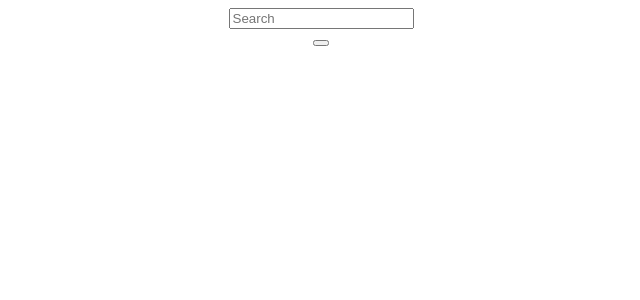
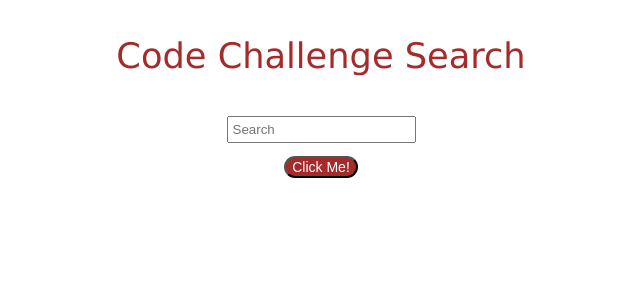
Before and after one commit to giorgio40/Coding-Challenge, a React (Create React App) app: page / in a window 1280 px wide. Shown: the top 300 px of the page, without its empty margins (319-959 px from the left). Built offline with nearby package versions, Linux system fonts and the light colour scheme.

Commit message:
its working, css done!

```diff
--- a/package.json
+++ b/package.json
@@ -12,6 +12,7 @@
     "react": "^17.0.2",
     "react-dom": "^17.0.2",
     "react-redux": "^7.2.4",
+    "react-router-dom": "^5.2.0",
     "react-scripts": "^4.0.3",
     "redux": "^4.1.0",
     "redux-logger": "^3.0.6",
--- a/src/App.css
+++ b/src/App.css
@@ -1,38 +1,103 @@
-.App {
-  text-align: center;
+/* http://meyerweb.com/eric/tools/css/reset/
+   v2.0 | 20110126
+   License: none (public domain)
+*/
+
+html, body, div, span, applet, object, iframe,
+h1, h2, h3, h4, h5, h6, p, blockquote, pre,
+a, abbr, acronym, address, big, cite, code,
+del, dfn, em, img, ins, kbd, q, s, samp,
+small, strike, strong, sub, sup, tt, var,
+b, u, i, center,
+dl, dt, dd, ol, ul, li,
+fieldset, form, label, legend,
+table, caption, tbody, tfoot, thead, tr, th, td,
+article, aside, canvas, details, embed,
+figure, figcaption, footer, header, hgroup,
+menu, nav, output, ruby, section, summary,
+time, mark, audio, video {
+	margin: 0;
+	padding: 0;
+	border: 0;
+	font-size: 100%;
+	font: inherit;
+	vertical-align: baseline;
+}
+/* HTML5 display-role reset for older browsers */
+article, aside, details, figcaption, figure,
+footer, header, hgroup, menu, nav, section {
+	display: block;
+}
+body {
+	line-height: 1;
+}
+ol, ul {
+	list-style: none;
+}
+blockquote, q {
+	quotes: none;
+}
+blockquote:before, blockquote:after,
+q:before, q:after {
+	content: '';
+	content: none;
+}
+table {
+	border-collapse: collapse;
+	border-spacing: 0;
 }
 
-.App-logo {
-  height: 40vmin;
-  pointer-events: none;
+
+
+.header {
+    font-size: 2.2rem;
+    font: weight 600px;
+    font-family:'Lucida Sans', 'Lucida Sans Regular', 'Lucida Grande', 'Lucida Sans Unicode', Geneva, Verdana, sans-serif;
+    margin-top:3%;
+    text-align:center;
+    color:brown
 }
 
-@media (prefers-reduced-motion: no-preference) {
-  .App-logo {
-    animation: App-logo-spin infinite 20s linear;
-  }
+.form{
+    padding:4px;
+    text-align:center;
+    margin-top:3%;
 }
 
-.App-header {
-  background-color: #282c34;
-  min-height: 100vh;
-  display: flex;
-  flex-direction: column;
-  align-items: center;
-  justify-content: center;
-  font-size: calc(10px + 2vmin);
-  color: white;
+.input{
+    padding:4px
 }
 
-.App-link {
-  color: #61dafb;
+.btn{
+    margin-top:1%;
+    color:white;
+    background-color:brown;
+    font-size:14px;
+    border-radius:15px;
 }
 
-@keyframes App-logo-spin {
-  from {
-    transform: rotate(0deg);
-  }
-  to {
-    transform: rotate(360deg);
-  }
+.title{
+    font-size:20px;
+    margin-top:2%;
+    font-family:Cambria, Cochin, Georgia, Times, 'Times New Roman', serif;
+    text-align:center;
+    color:blanchedalmond;
+    font-weight:bold;
+    margin-bottom:2%;
 }
+
+.author{
+    font-size:14px;
+    text-align:center;
+    color:rgb(90, 20, 20);
+    font-weight:500px;
+}
+
+.url{
+  text-align:center;
+  margin-top:2%;
+  font-weight:200px;
+  font-size:16px;
+  color: rgb(90, 20, 10);
+
+}
--- a/src/App.js
+++ b/src/App.js
@@ -5,6 +5,7 @@
 function App() {
 	return (
 		<div className="App">
+		<h1  className="header">Code Challenge Search</h1>
 			<Search />
 		</div>
 	);
--- /dev/null
+++ b/src/components/Display.js
@@ -0,0 +1,24 @@
+import React from "react";
+import { connect } from "react-redux";
+
+function Display(props) {
+	const { search } = props;
+
+	console.log(props)
+
+	return (
+		<>
+			<div>
+				<p className="title"> Title: {props.item.title}</p>
+				<p className="author">Author: {props.item.author}</p>
+			   <p className="url" ><a> Link: {props.item.url}</a></p>
+			</div>
+		</>
+	);
+}
+
+const mapStateToProps = (state) => ({
+	search: state.search,
+});
+
+export default connect(mapStateToProps, {})(Display);
--- a/src/components/Search.js
+++ b/src/components/Search.js
@@ -20,15 +20,15 @@
 		return (
 			<>
 				<div>
-					<form onSubmit={this.onSubmit}>
-						<input
+					<form className="form" onSubmit={this.onSubmit}>
+						<input className="input"
 							type="text"
 							placeholder="Search"
 							onChange={this.handleChange}
 						/>
 
 						<div>
-							<button></button>
+							<button className ="btn">Click Me!</button>
 						</div>
 					</form>
 				</div>
--- a/src/components/SearchResults.js
+++ b/src/components/SearchResults.js
@@ -1,32 +1,22 @@
 import React from "react";
 import { connect } from "react-redux";
-
+import Display from '../components/Display'
 function SearchResults(props) {
 	const { search } = props;
 
 	console.log(props);
-
+	let ele = []
 	return (
-		<div>
-			{search.map((item, id) =>
-				<div>
-					<h4 key={id}></h4>
-					<p> {item.title}</p>
-					<p>{item.author}</p>
-					<p>{item.comment_text}</p>
-					<p>{item.story_title}</p>
-					<p>{item.story_url}</p>
-					<p></p>
-				</div>
-			)}
+		<div className="container">
+			{search.map((item, id) => (
+				<Display key={id} item={item}/>
+			))}
 		</div>
 	);
 }
 
-const mapStateToProps = (state) =>( {
-
-		search: state.search,
-
+const mapStateToProps = (state) => ({
+	search: state.search,
 });
 
 export default connect(mapStateToProps, {})(SearchResults);
```
Also changed, not shown: 1 other file (tests, documents, lock files or other folders).
